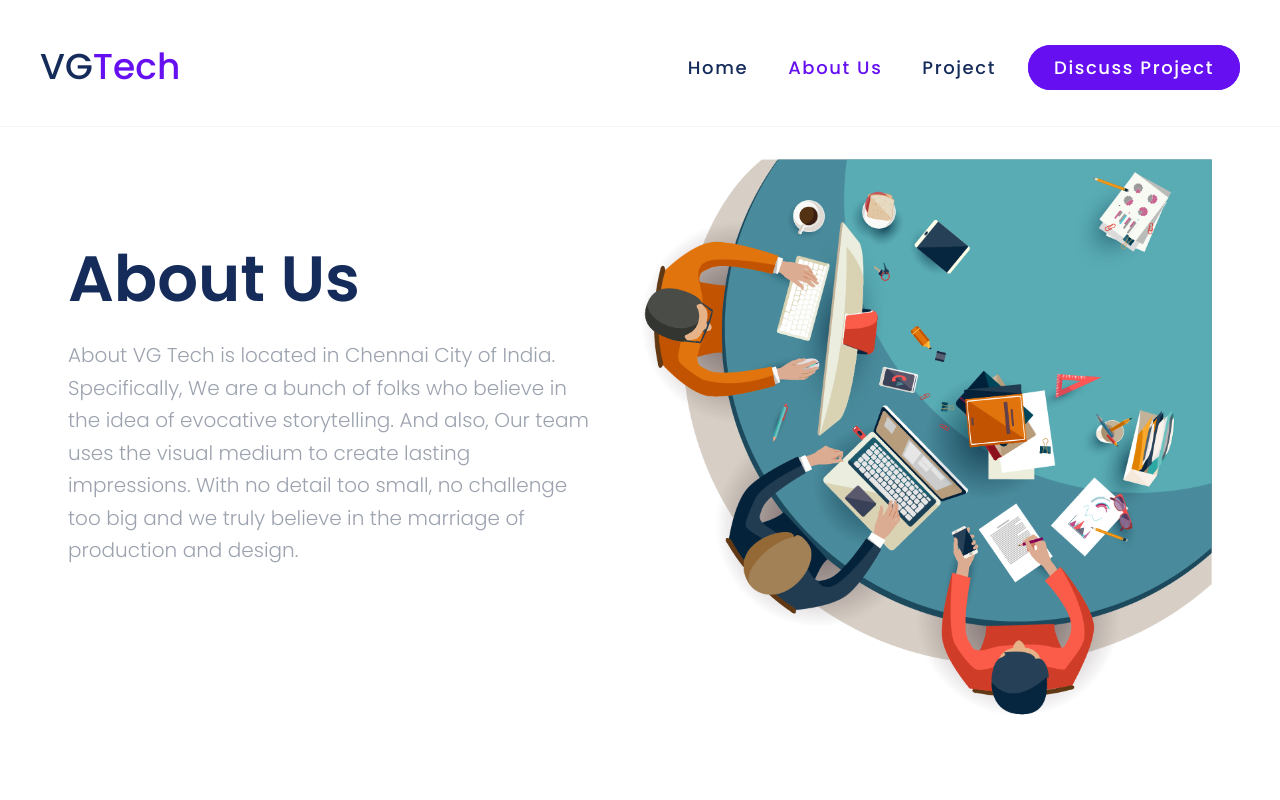
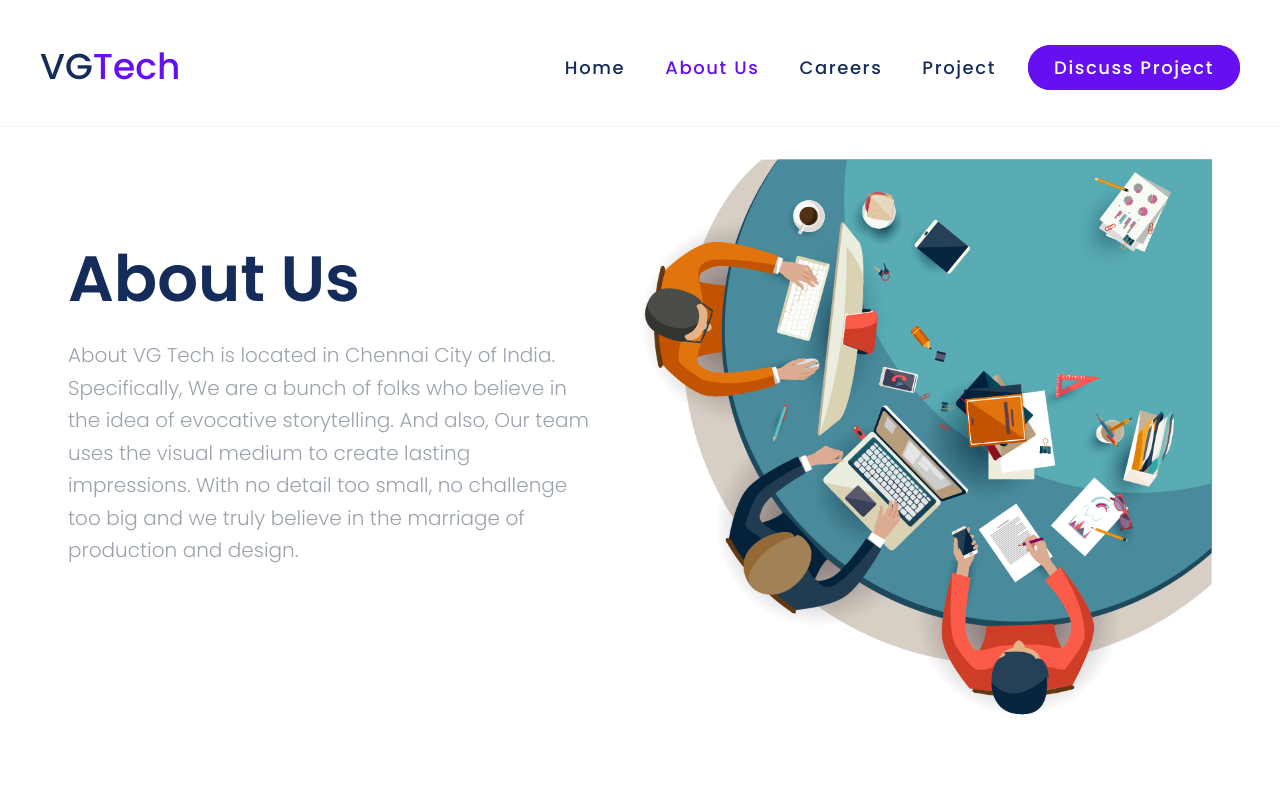
Before and after one commit to arulmozhikumar7/com, a React (Vite) app: page /about-us in a window 1280 px wide. Shown: the top 800 px of the page. Built offline with nearby package versions, Linux system fonts and the light colour scheme.

Commit message:
Added Careers

```diff
--- a/src/parts/Header.jsx
+++ b/src/parts/Header.jsx
@@ -73,6 +73,17 @@ export default function Header({ ...props }) {
         <li className="py-2 lg:py-0">
           <Button
             className={`${
+              path === "/careers" ? "active-link" : ""
+            } text-lg px-5 no-underline hover:underline`}
+            type="link"
+            href="/careers"
+          >
+            Careers
+          </Button>
+        </li>
+        <li className="py-2 lg:py-0">
+          <Button
+            className={`${
               path === "/project" ? "active-link" : ""
             } text-lg px-5 no-underline hover:underline`}
             type="link"
@@ -127,6 +138,17 @@ export default function Header({ ...props }) {
           <li className="py-2 bg-white">
             <Button
               className={`${
+                path === "/careers" ? "active-link" : ""
+              } px-10 no-underline hover:underline`}
+              type="link"
+              href="/careers"
+            >
+              Careers
+            </Button>
+          </li>
+          <li className="py-2 bg-white">
+            <Button
+              className={`${
                 path === "/project" ? "active-link" : ""
               } px-10 no-underline hover:underline`}
               type="link"
```
